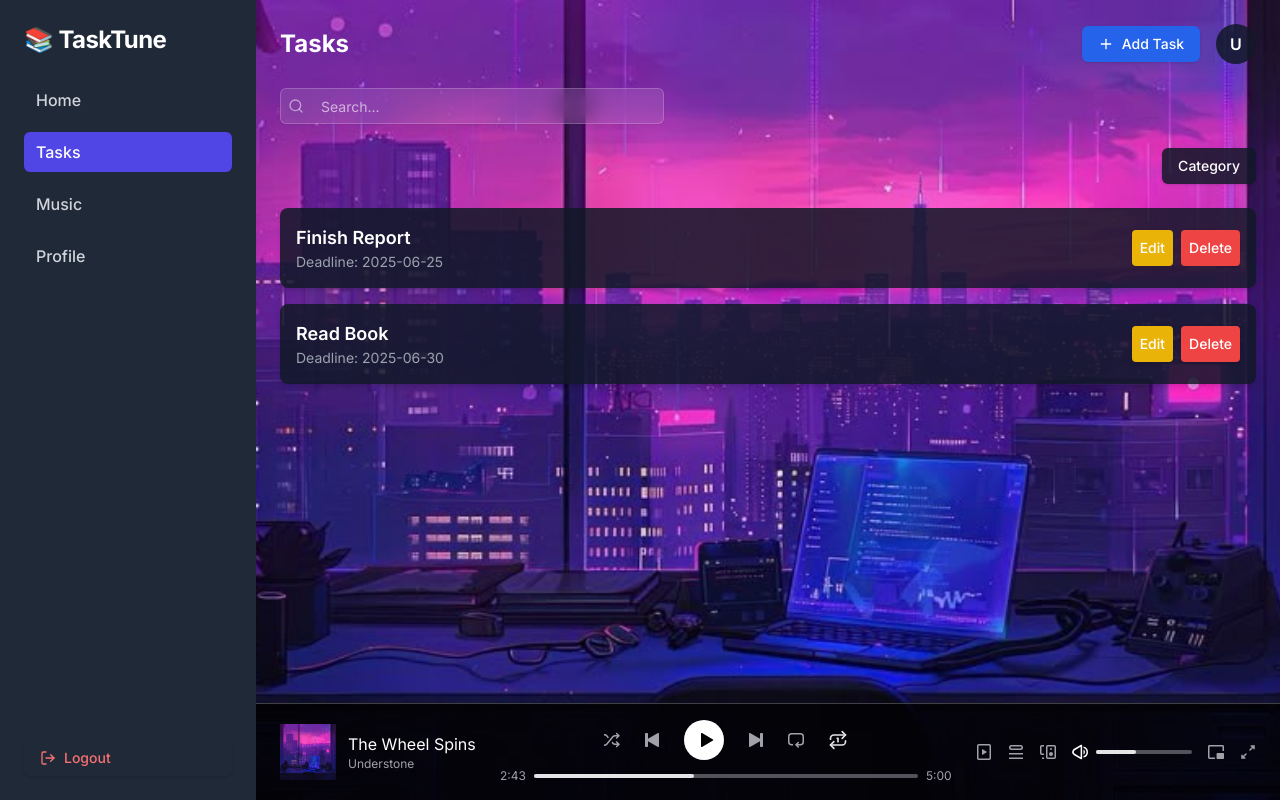
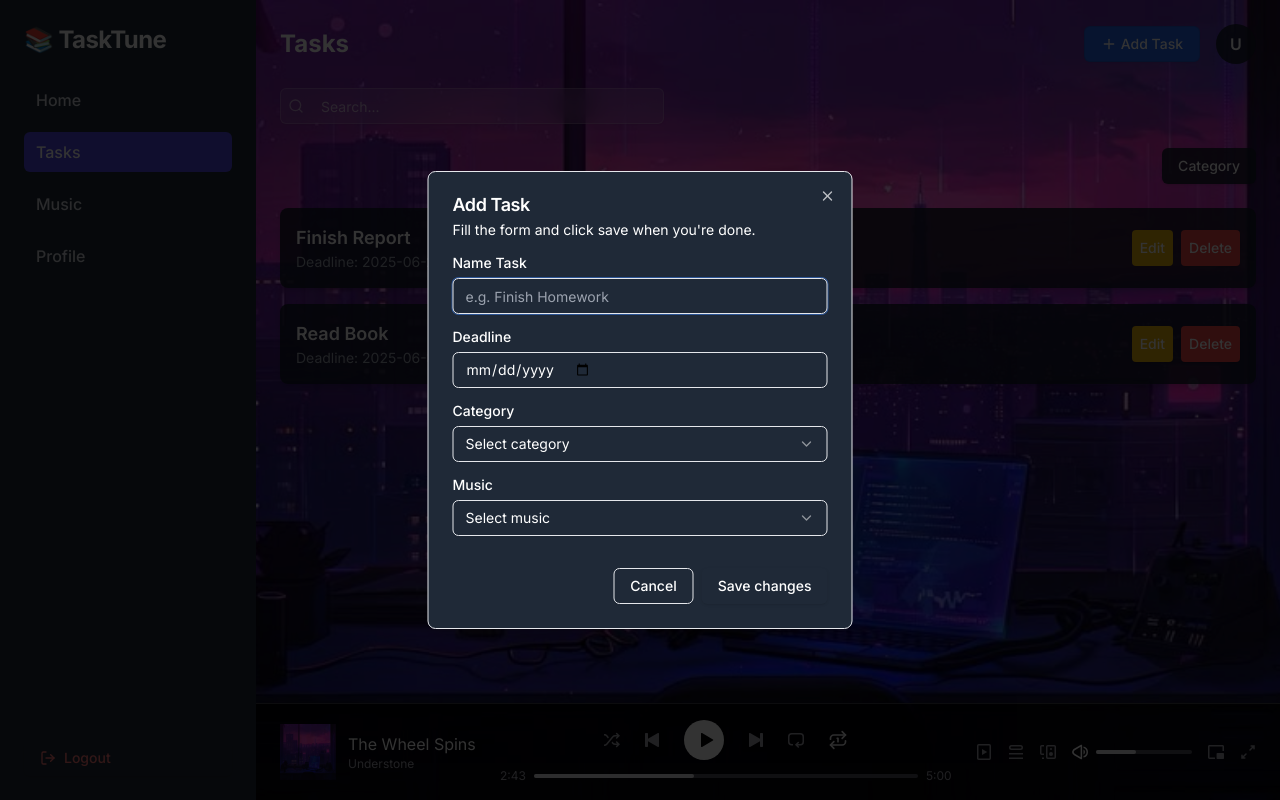
Before and after one commit to Silaenn/MyTodoApp, a Next.js app: page /tasks in a window 1280 px wide. Both pictures are taken after a click on the button "Add Task". Built offline with nearby package versions, Linux system fonts and the light colour scheme.

Commit message:
add dialog

```diff
--- a/package.json
+++ b/package.json
@@ -13,6 +13,7 @@
     "@dnd-kit/sortable": "^10.0.0",
     "@dnd-kit/utilities": "^3.2.2",
     "@hookform/resolvers": "^5.1.1",
+    "@radix-ui/react-dialog": "^1.1.14",
     "@radix-ui/react-dropdown-menu": "^2.1.15",
     "@radix-ui/react-label": "^2.1.7",
     "@radix-ui/react-select": "^2.2.5",
--- /dev/null
+++ b/src/components/Dialog.tsx
@@ -0,0 +1,108 @@
+"use client";
+
+import { Button } from "@/components/ui/button";
+import {
+  Dialog,
+  DialogClose,
+  DialogContent,
+  DialogDescription,
+  DialogFooter,
+  DialogHeader,
+  DialogTitle,
+  DialogTrigger,
+} from "@/components/ui/dialog";
+import { Input } from "@/components/ui/input";
+import { Label } from "@/components/ui/label";
+import { Plus } from "lucide-react";
+import {
+  Select,
+  SelectContent,
+  SelectItem,
+  SelectTrigger,
+  SelectValue,
+} from "@/components/ui/select";
+
+export function DialogDemo() {
+  return (
+    <Dialog>
+      <form>
+        <DialogTrigger asChild>
+          <Button
+            variant="outline"
+            className="flex gap-1 border border-black/10 bg-blue-600 hover:bg-blue-700"
+          >
+            <Plus />
+            Add Task
+          </Button>
+        </DialogTrigger>
+        <DialogContent className="sm:max-w-[425px] bg-[#1F2937]">
+          <DialogHeader>
+            <DialogTitle className="text-white">Add Task</DialogTitle>
+            <DialogDescription>
+              Fill the form and click save when you&apos;re done.
+            </DialogDescription>
+          </DialogHeader>
+
+          <div className="grid gap-4">
+            {/* Name */}
+            <div className="grid gap-2">
+              <Label htmlFor="name" className="text-white">
+                Name Task
+              </Label>
+              <Input id="name" name="name" placeholder="e.g. Finish Homework" />
+            </div>
+
+            {/* Deadline */}
+            <div className="grid gap-2">
+              <Label htmlFor="deadline" className="text-white">
+                Deadline
+              </Label>
+              <Input id="deadline" name="deadline" type="date" />
+            </div>
+
+            {/* Category */}
+            <div className="grid gap-2">
+              <Label htmlFor="category" className="text-white">
+                Category
+              </Label>
+              <Select name="category">
+                <SelectTrigger id="category">
+                  <SelectValue placeholder="Select category" />
+                </SelectTrigger>
+                <SelectContent className="bg-form">
+                  <SelectItem value="work">Work</SelectItem>
+                  <SelectItem value="study">Study</SelectItem>
+                  <SelectItem value="hobby">Hobby</SelectItem>
+                </SelectContent>
+              </Select>
+            </div>
+
+            {/* Music */}
+            <div className="grid gap-2">
+              <Label htmlFor="music" className="text-white">
+                Music
+              </Label>
+              <Select name="music">
+                <SelectTrigger id="music">
+                  <SelectValue placeholder="Select music" />
+                </SelectTrigger>
+                <SelectContent className="bg-form">
+                  <SelectItem value="jazz">Jazz</SelectItem>
+                  <SelectItem value="pop">Pop</SelectItem>
+                  <SelectItem value="lofi">Lo-fi</SelectItem>
+                </SelectContent>
+              </Select>
+            </div>
+          </div>
+
+          <DialogFooter className="pt-4">
+            <DialogClose asChild>
+              <Button variant="outline">Cancel</Button>
+            </DialogClose>
+            <Button type="submit">Save changes</Button>
+          </DialogFooter>
+        </DialogContent>
+      </form>
+    </Dialog>
+  );
+}
--- a/src/components/Header.tsx
+++ b/src/components/Header.tsx
@@ -3,6 +3,7 @@
 import { Button } from "@/components/ui/button";
 import { Plus, SearchIcon } from "lucide-react";
 import { usePathname } from "next/navigation";
+import { DialogDemo } from "./Dialog";
 
 const Header = () => {
   const pathname = usePathname();
@@ -23,10 +24,7 @@
 
         {isName !== "Profile" && (
           <div className="flex items-center gap-4">
-            <Button className="flex gap-2 bg-blue-600 hover:bg-blue-700">
-              <Plus size={16} />
-              Add Task
-            </Button>
+            <DialogDemo />
 
             <div className="w-10 h-10 bg-form text-white font-semibold rounded-full flex items-center justify-center">
               U
--- /dev/null
+++ b/src/components/ui/dialog.tsx
@@ -0,0 +1,122 @@
+"use client"
+
+import * as React from "react"
+import * as DialogPrimitive from "@radix-ui/react-dialog"
+import { X } from "lucide-react"
+
+import { cn } from "@/lib/utils"
+
+const Dialog = DialogPrimitive.Root
+
+const DialogTrigger = DialogPrimitive.Trigger
+
+const DialogPortal = DialogPrimitive.Portal
+
+const DialogClose = DialogPrimitive.Close
+
+const DialogOverlay = React.forwardRef<
+  React.ElementRef<typeof DialogPrimitive.Overlay>,
+  React.ComponentPropsWithoutRef<typeof DialogPrimitive.Overlay>
+>(({ className, ...props }, ref) => (
+  <DialogPrimitive.Overlay
+    ref={ref}
+    className={cn(
+      "fixed inset-0 z-50 bg-black/80  data-[state=open]:animate-in data-[state=closed]:animate-out data-[state=closed]:fade-out-0 data-[state=open]:fade-in-0",
+      className
+    )}
+    {...props}
+  />
+))
+DialogOverlay.displayName = DialogPrimitive.Overlay.displayName
+
+const DialogContent = React.forwardRef<
+  React.ElementRef<typeof DialogPrimitive.Content>,
+  React.ComponentPropsWithoutRef<typeof DialogPrimitive.Content>
+>(({ className, children, ...props }, ref) => (
+  <DialogPortal>
+    <DialogOverlay />
+    <DialogPrimitive.Content
+      ref={ref}
+      className={cn(
+        "fixed left-[50%] top-[50%] z-50 grid w-full max-w-lg translate-x-[-50%] translate-y-[-50%] gap-4 border bg-background p-6 shadow-lg duration-200 data-[state=open]:animate-in data-[state=closed]:animate-out data-[state=closed]:fade-out-0 data-[state=open]:fade-in-0 data-[state=closed]:zoom-out-95 data-[state=open]:zoom-in-95 data-[state=closed]:slide-out-to-left-1/2 data-[state=closed]:slide-out-to-top-[48%] data-[state=open]:slide-in-from-left-1/2 data-[state=open]:slide-in-from-top-[48%] sm:rounded-lg",
+        className
+      )}
+      {...props}
+    >
+      {children}
+      <DialogPrimitive.Close className="absolute right-4 top-4 rounded-sm opacity-70 ring-offset-background transition-opacity hover:opacity-100 focus:outline-none focus:ring-2 focus:ring-ring focus:ring-offset-2 disabled:pointer-events-none data-[state=open]:bg-accent data-[state=open]:text-muted-foreground">
+        <X className="h-4 w-4" />
+        <span className="sr-only">Close</span>
+      </DialogPrimitive.Close>
+    </DialogPrimitive.Content>
+  </DialogPortal>
+))
+DialogContent.displayName = DialogPrimitive.Content.displayName
+
+const DialogHeader = ({
+  className,
+  ...props
+}: React.HTMLAttributes<HTMLDivElement>) => (
+  <div
+    className={cn(
+      "flex flex-col space-y-1.5 text-center sm:text-left",
+      className
+    )}
+    {...props}
+  />
+)
+DialogHeader.displayName = "DialogHeader"
+
+const DialogFooter = ({
+  className,
+  ...props
+}: React.HTMLAttributes<HTMLDivElement>) => (
+  <div
+    className={cn(
+      "flex flex-col-reverse sm:flex-row sm:justify-end sm:space-x-2",
+      className
+    )}
+    {...props}
+  />
+)
+DialogFooter.displayName = "DialogFooter"
+
+const DialogTitle = React.forwardRef<
+  React.ElementRef<typeof DialogPrimitive.Title>,
+  React.ComponentPropsWithoutRef<typeof DialogPrimitive.Title>
+>(({ className, ...props }, ref) => (
+  <DialogPrimitive.Title
+    ref={ref}
+    className={cn(
+      "text-lg font-semibold leading-none tracking-tight",
+      className
+    )}
+    {...props}
+  />
+))
+DialogTitle.displayName = DialogPrimitive.Title.displayName
+
+const DialogDescription = React.forwardRef<
+  React.ElementRef<typeof DialogPrimitive.Description>,
+  React.ComponentPropsWithoutRef<typeof DialogPrimitive.Description>
+>(({ className, ...props }, ref) => (
+  <DialogPrimitive.Description
+    ref={ref}
+    className={cn("text-sm text-muted-foreground", className)}
+    {...props}
+  />
+))
+DialogDescription.displayName = DialogPrimitive.Description.displayName
+
+export {
+  Dialog,
+  DialogPortal,
+  DialogOverlay,
+  DialogTrigger,
+  DialogClose,
+  DialogContent,
+  DialogHeader,
+  DialogFooter,
+  DialogTitle,
+  DialogDescription,
+}
```
Also changed, not shown: 1 other file (tests, documents, lock files or other folders).
